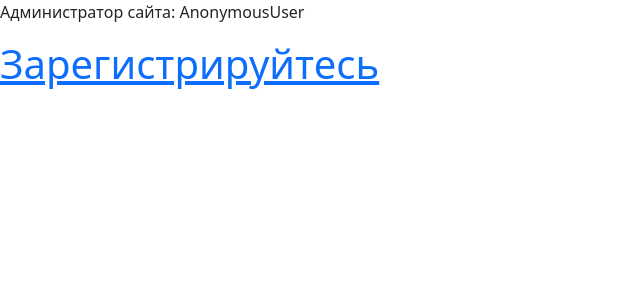
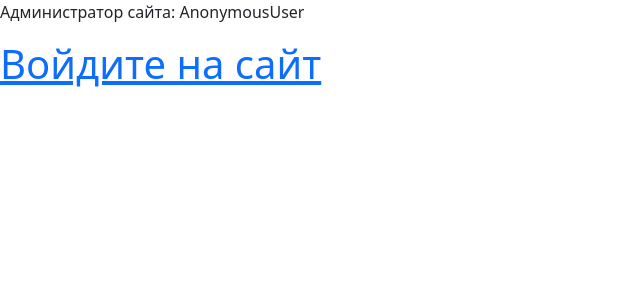
Before and after one commit to Johnynight/DjangoFirst, a Django app: page / in a window 1280 px wide. Shown: the part 56-356 px from the top of the page, without its empty margins (0-640 px from the left). Run offline with Django 4.2, Linux system fonts and the light colour scheme; data comes from the database, SQL or seed files in the repository; both versions use the stored data as it was after the commit.

Commit message:
12.06.23 job work

```diff
--- a/main/templates/main/home.html
+++ b/main/templates/main/home.html
@@ -21,7 +21,8 @@
         {% endblock cards %}
 {% else %}
 
-         <h1><a href="{% url 'login' %} ">Зарегистрируйтесь</a></h1>
+         <h1><a href="{% url 'login' %} ">Войдите на сайт</a></h1>
+
         {% endif %}
 
 
--- a/main/views.py
+++ b/main/views.py
@@ -54,8 +54,6 @@ class PostList(ListView):
             self.request.session['counter'] = 1
         return context
 
-
-
     # def render_to_response(self, context, **response_kwargs):
     #     response = super().render_to_response(context, **response_kwargs)
     #     if 'counter' in self.request.COOKIES:
```
Also changed, not shown: db.sqlite3.
